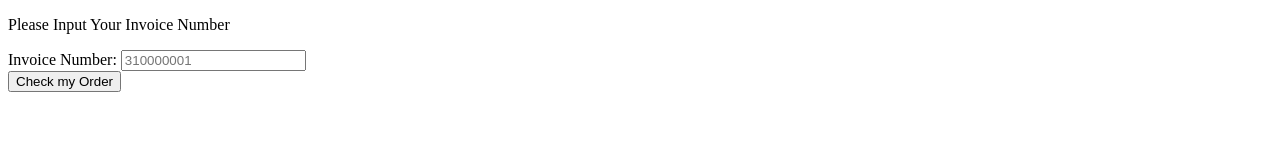
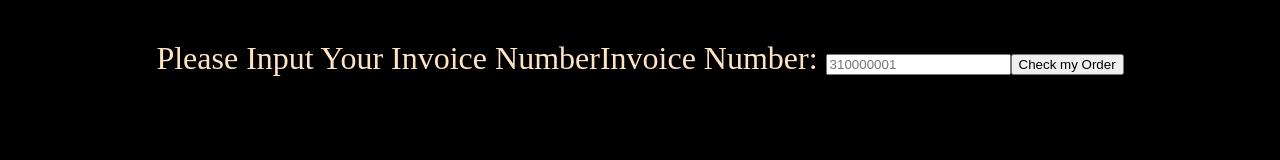
Before and after one commit to Ulissesortega/HTML-CSS-JS-Express-MongoDB, a website: page public/index.html in a window 1280 px wide. Drawn offline with Linux system fonts and the light colour scheme.

Commit message:
adding css

```diff
--- a/public/index.html
+++ b/public/index.html
@@ -4,6 +4,7 @@
   <title>Home</title>
   <meta charset="UTF-8" />
   <meta name="viewport" content="width=device-width" />
+  <link rel="stylesheet" href="./styles.css">
   <script defer src="script.js"></script>
 </head>
 <body>
--- /dev/null
+++ b/public/styles.css
@@ -0,0 +1,9 @@
+body{
+    background-color: black;
+    color: bisque;
+    text-align: center;
+    display: flex;
+    justify-content: center;
+    align-items: center;
+    font-size: xx-large;
+}
```
Also changed, not shown: public/script.js (line endings or trailing spaces), server.js (line endings or trailing spaces).
